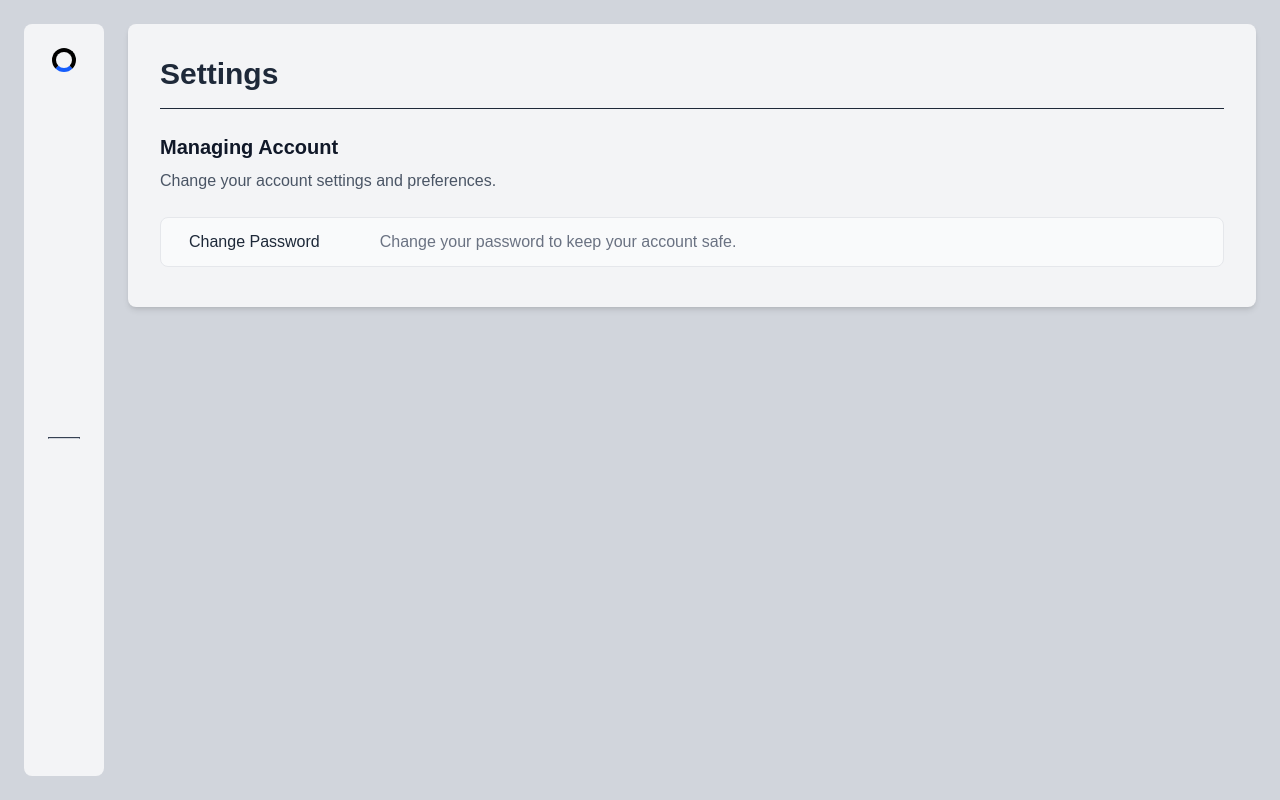
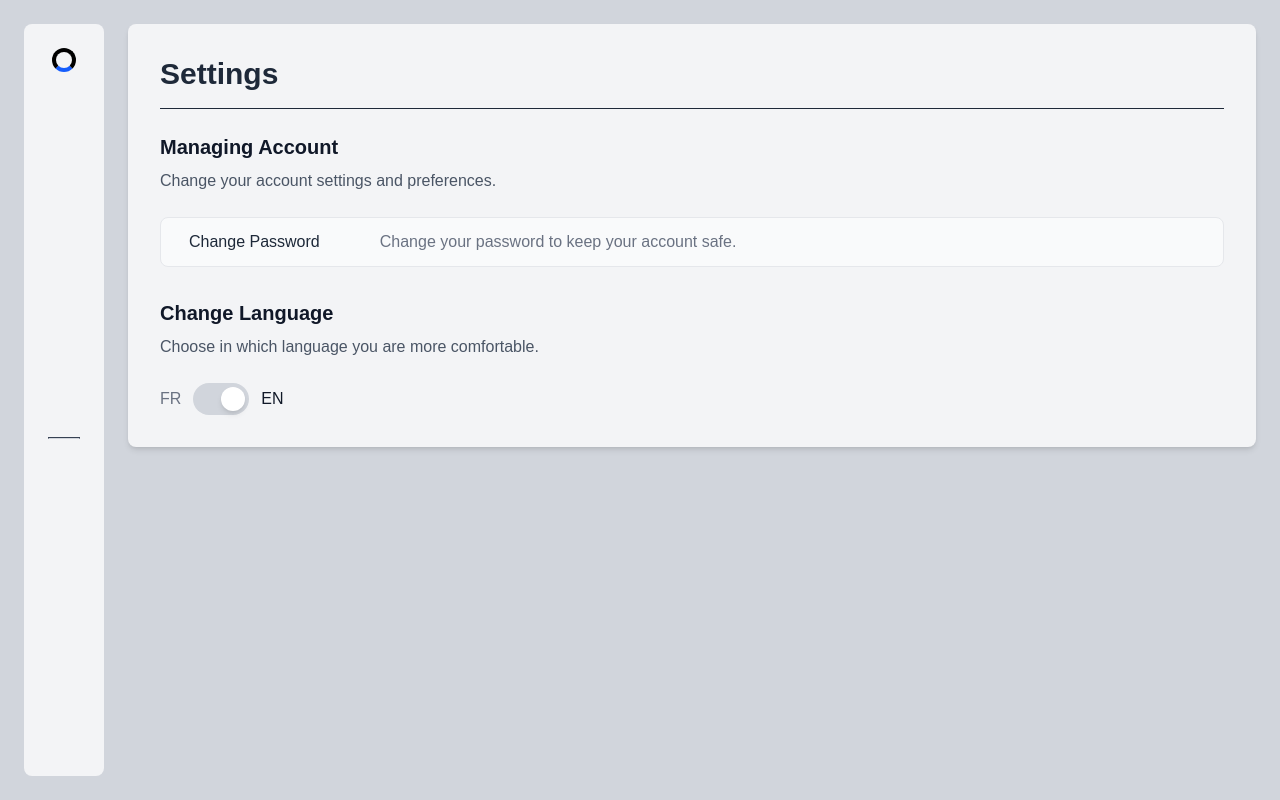
Before and after one commit to JerryTanjaka/Personnal-Finance-Tracker-Frontend, a React (Vite) app: page /settings in a window 1280 px wide. Built offline with nearby package versions, Linux system fonts and the light colour scheme; some icons are missing; a web font is replaced by a local one.

Commit message:
feat(Settings): add internationalization support with i18next and language toggle functionality

```diff
--- a/package.json
+++ b/package.json
@@ -13,9 +13,11 @@
     "@tailwindcss/vite": "^4.1.12",
     "chart.js": "^4.5.0",
     "framer-motion": "^12.23.12",
+    "i18next": "^25.4.2",
     "react": "^19.1.1",
     "react-chartjs-2": "^5.3.0",
     "react-dom": "^19.1.1",
+    "react-i18next": "^15.7.2",
     "react-icons": "^5.5.0",
     "react-router-dom": "^7.8.1",
     "react-smooth": "^4.0.4",
--- /dev/null
+++ b/src/i18n.ts
@@ -0,0 +1,22 @@
+import i18n from 'i18next';
+import { initReactI18next } from 'react-i18next';
+
+
+import enTranslation from './locales/en/translation.json';
+import frTranslation from './locales/fr/translation.json';
+
+i18n
+  .use(initReactI18next)
+  .init({
+    resources: {
+      en: { translation: enTranslation },
+      fr: { translation: frTranslation },
+    },
+    lng: 'en',
+    fallbackLng: 'fr',
+    interpolation: {
+      escapeValue: false,
+    },
+  });
+
+export default i18n;
--- /dev/null
+++ b/src/locales/en/translation.json
@@ -0,0 +1,9 @@
+{
+  "settings_title": "Settings",
+  "managing_account_title": "Managing Account",
+  "managing_account_description": "Change your account settings and preferences.",
+  "change_password": "Change Password",
+  "change_password_description": "Change your password to keep your account safe.",
+  "change_language": "Change Language",
+  "language_preference": "Choose in which language you are more comfortable."
+}
--- /dev/null
+++ b/src/locales/fr/translation.json
@@ -0,0 +1,9 @@
+{
+  "settings_title": "Paramètres",
+  "managing_account_title": "Gérer le compte",
+  "managing_account_description": "Modifiez les paramètres et préférences de votre compte.",
+  "change_password": "Changer le mot de passe",
+  "change_password_description": "Changez votre mot de passe pour sécuriser votre compte.",
+  "change_language": "Changer de langue",
+  "language_preference": "Choisissez la langue dans laquelle vous êtes le plus à l'aise."
+}
--- a/src/main.tsx
+++ b/src/main.tsx
@@ -14,6 +14,7 @@ import SignUp from './pages/SignUp';
 import Dashboard from './pages/Dashboard';
 import Expense from './components/Expense/Expense';
 import Settings from './pages/Settings.tsx';
+import './i18n'
 
 const router = createBrowserRouter([
     {
--- a/src/pages/Settings.tsx
+++ b/src/pages/Settings.tsx
@@ -1,16 +1,34 @@
-import { useState } from "react"
+import { useState } from "react";
 import ChangePasswordForm from "../components/Settings/ChangePasswordForm";
+import { useTranslation } from "react-i18next";
 
 export default function Settings() {
-    const [isChangePasswordOpen, setIsChangePasswordOpen] = useState(false);
+    const [isChangePasswordOpen, setIsChangePasswordOpen] = useState<boolean>(false);
+    const { i18n, t } = useTranslation();
+    const [language, setLanguage] = useState<string>(i18n.language || "en");
+
+    const toggleLanguage = () => {
+        const newLang = language === "en" ? "fr" : "en";
+        i18n.changeLanguage(newLang);
+        setLanguage(newLang);
+    };
 
     return (
-        <div className="bg-gray-100 shadow-md rounded-lg p-8  mx-auto">
-            <h1 className="text-3xl font-bold text-gray-800 border-b pb-4 mb-6">Settings</h1>
+        <div className="bg-gray-100 shadow-md rounded-lg p-8 mx-auto">
+            <h1 className="text-3xl font-bold text-gray-800 border-b pb-4 mb-6">
+                {t("settings_title", "Settings")}
+            </h1>
 
             <div>
-                <h2 className="font-semibold text-xl text-gray-900 mb-2">Managing Account</h2>
-                <p className="text-gray-600 mb-6">Change your account settings and preferences.</p>
+                <h2 className="font-semibold text-xl text-gray-900 mb-2">
+                    {t("managing_account_title", "Managing Account")}
+                </h2>
+                <p className="text-gray-600 mb-6">
+                    {t(
+                        "managing_account_description",
+                        "Change your account settings and preferences."
+                    )}
+                </p>
             </div>
 
             <div className="space-y-2">
@@ -20,18 +38,26 @@ export default function Settings() {
                 >
                     <div className="flex items-center gap-3">
                         <i className="bx bx-lock text-gray-700 text-xl"></i>
-                        <span className="font-medium text-gray-800">Change Password</span>
+                        <span className="font-medium text-gray-800">
+                            {t("change_password", "Change Password")}
+                        </span>
                         <p className="text-gray-500 ml-12">
-                            Change your password to keep your account safe.
+                            {t(
+                                "change_password_description",
+                                "Change your password to keep your account safe."
+                            )}
                         </p>
                     </div>
                     <i
-                        className={`bx bx-chevron-${isChangePasswordOpen ? "up" : "down"} text-xl text-gray-600 transition-transform`}
+                        className={`bx bx-chevron-${isChangePasswordOpen ? "up" : "down"
+                            } text-xl text-gray-600 transition-transform`}
                     ></i>
                 </button>
 
                 <div
-                    className={`transition-all duration-300 overflow-hidden ${isChangePasswordOpen ? "max-h-[500px] opacity-100 mt-4" : "max-h-0 opacity-0"
+                    className={`transition-all duration-300 overflow-hidden ${isChangePasswordOpen
+                        ? "max-h-[500px] opacity-100 mt-4"
+                        : "max-h-0 opacity-0"
                         }`}
                 >
                     <div className="bg-gray-50 border border-gray-200 rounded-lg p-6 shadow-sm">
@@ -39,6 +65,29 @@ export default function Settings() {
                     </div>
                 </div>
             </div>
+            <h2 className="font-semibold text-xl mt-6 text-gray-900 mb-2">
+                {t("change_language", "Change Language")}
+            </h2>
+            <p className="text-gray-600 mb-6">
+                {t(
+                    "language_preference",
+                    "Choose in which language you are more comfortable."
+                )}
+            </p>
+            <div className="flex items-center gap-3">
+                <span className={`font-medium ${language === "fr" ? "text-gray-900" : "text-gray-500"}`}>FR</span>
+
+                <button
+                    onClick={toggleLanguage}
+                    className={`w-14 h-8 flex items-center cursor-pointer bg-gray-300 rounded-full p-1 relative transition-colors duration-300 focus:outline-none ${language === "en" ? "bg-blue-500" : "bg-gray-300"}`}
+                >
+                    <div
+                        className={`bg-white w-6 h-6 rounded-full shadow-md transform transition-transform duration-300 ${language === "en" ? "translate-x-6" : "translate-x-0"}`}
+                    ></div>
+                </button>
+
+                <span className={`font-medium ${language === "en" ? "text-gray-900" : "text-gray-500"}`}>EN</span>
+            </div>
         </div>
     );
 }
```
Also changed, not shown: 1 other file (tests, documents, lock files or other folders).
